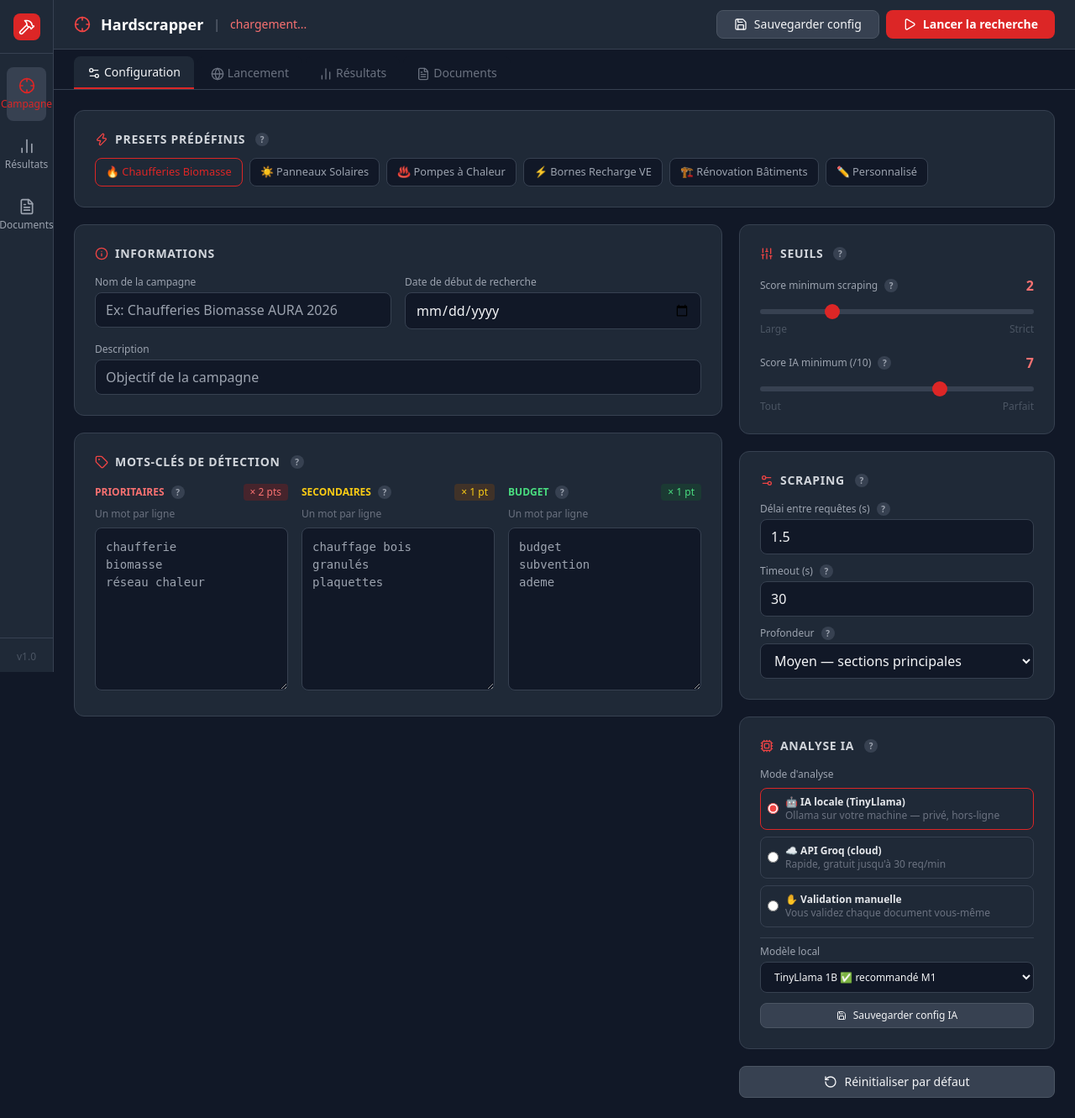
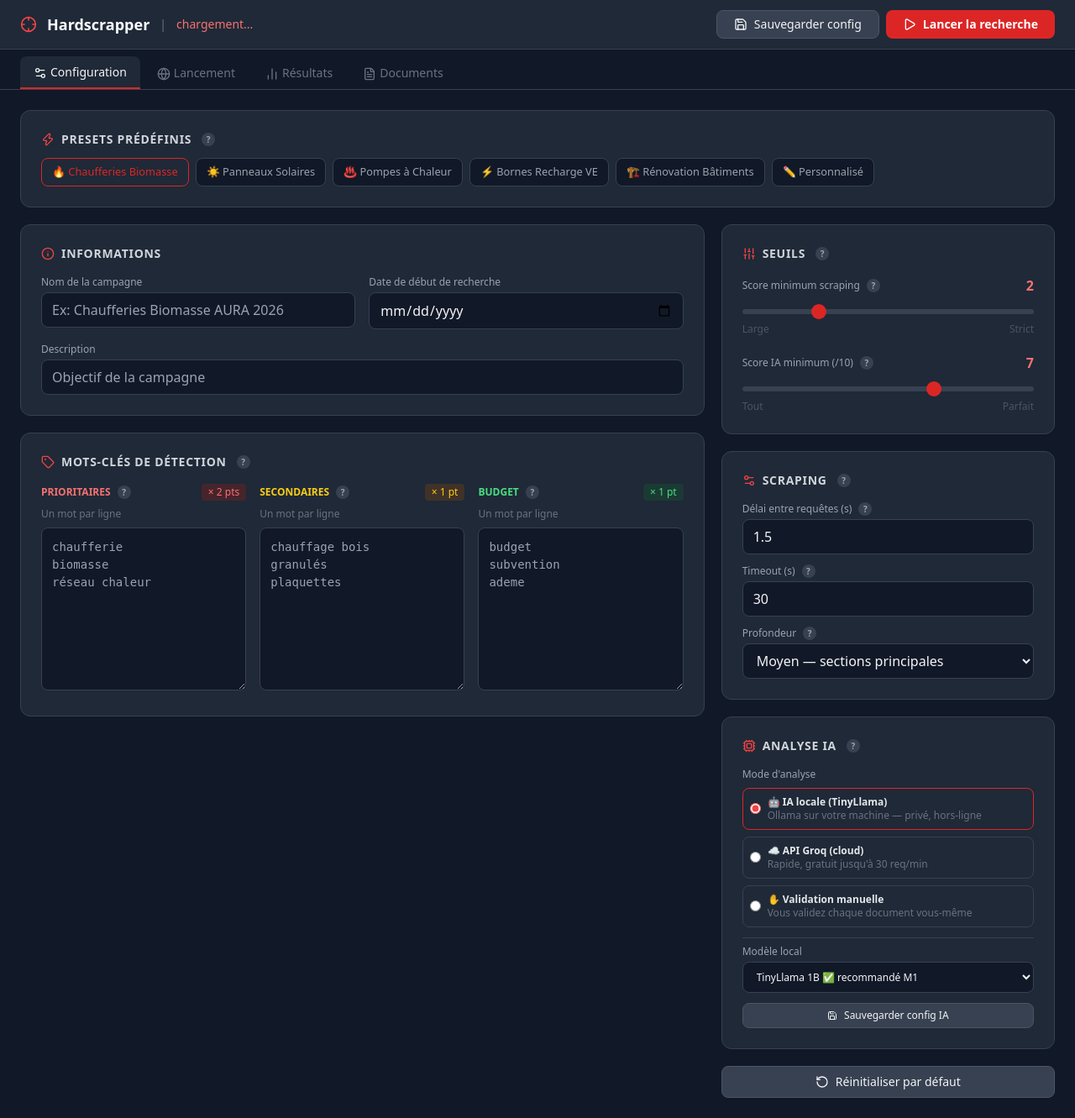
Before and after one commit to pppbigbud/scrappingMairie, a Flask app: page /campagne in a window 1280 px wide. Shown: the whole page at 84% size. Run offline with Flask 3, Linux system fonts and the light colour scheme; data that the repository does not hold is empty; some libraries are stand-ins or nearby versions.

Commit message:
ui: supprimer sidebar, agrandir zone logs (hauteur dynamique viewport)

```diff
--- a/dashboard/templates/campagne.html
+++ b/dashboard/templates/campagne.html
@@ -93,32 +93,8 @@
     </div>
 </div>
 
-<!-- Sidebar -->
-<aside class="fixed inset-y-0 left-0 z-50 w-16 bg-gray-800 border-r border-gray-700 flex flex-col">
-    <div class="flex items-center justify-center h-16 border-b border-gray-700">
-        <div class="w-8 h-8 bg-red-600 rounded-lg flex items-center justify-center">
-            <i data-lucide="hammer" class="w-5 h-5 text-white"></i>
-        </div>
-    </div>
-    <nav class="flex-1 px-2 py-4 space-y-2">
-        <a href="/campagne" class="nav-btn active" title="Campagne & Scraping">
-            <i data-lucide="crosshair" class="w-5 h-5"></i>
-            <span class="text-xs mt-1">Campagne</span>
-        </a>
-        <button class="nav-btn" title="Résultats" onclick="showTab('resultats')">
-            <i data-lucide="bar-chart-2" class="w-5 h-5"></i>
-            <span class="text-xs mt-1">Résultats</span>
-        </button>
-        <button class="nav-btn" title="Documents" onclick="showTab('documents')">
-            <i data-lucide="file-text" class="w-5 h-5"></i>
-            <span class="text-xs mt-1">Documents</span>
-        </button>
-    </nav>
-    <div class="p-2 border-t border-gray-700 text-center"><span class="text-xs text-gray-600">v1.0</span></div>
-</aside>
-
 <!-- Main -->
-<main class="ml-16 min-h-screen">
+<main class="min-h-screen">
     <!-- Header -->
     <header class="sticky top-0 z-40 bg-gray-800 border-b border-gray-700 px-6 py-3 flex items-center justify-between">
         <div class="flex items-center gap-3">
@@ -613,7 +589,7 @@
                         </span>
                         <button onclick="clearLogs()" class="text-xs text-gray-500 hover:text-gray-300">Effacer</button>
                     </div>
-                    <div id="logs-container" class="bg-gray-900 rounded border border-gray-700 p-3 h-48 overflow-y-auto">
+                    <div id="logs-container" class="bg-gray-900 rounded border border-gray-700 p-3 overflow-y-auto" style="height:calc(100vh - 420px);min-height:300px">
                         <div class="log-entry text-gray-500">En attente de démarrage...</div>
                     </div>
                     <div class="mt-2">
```
